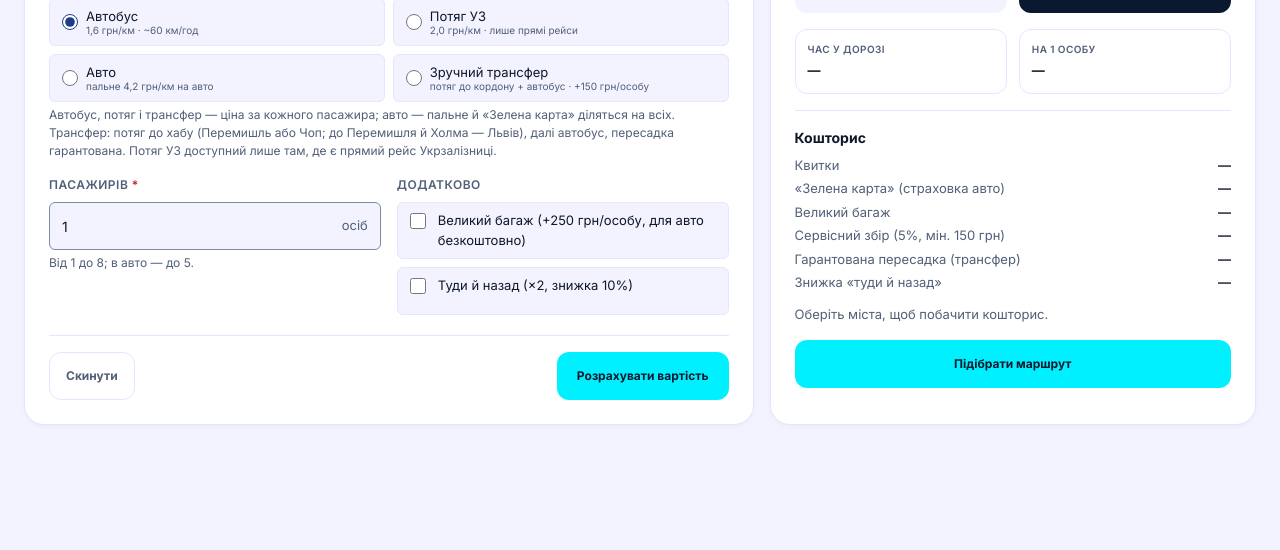
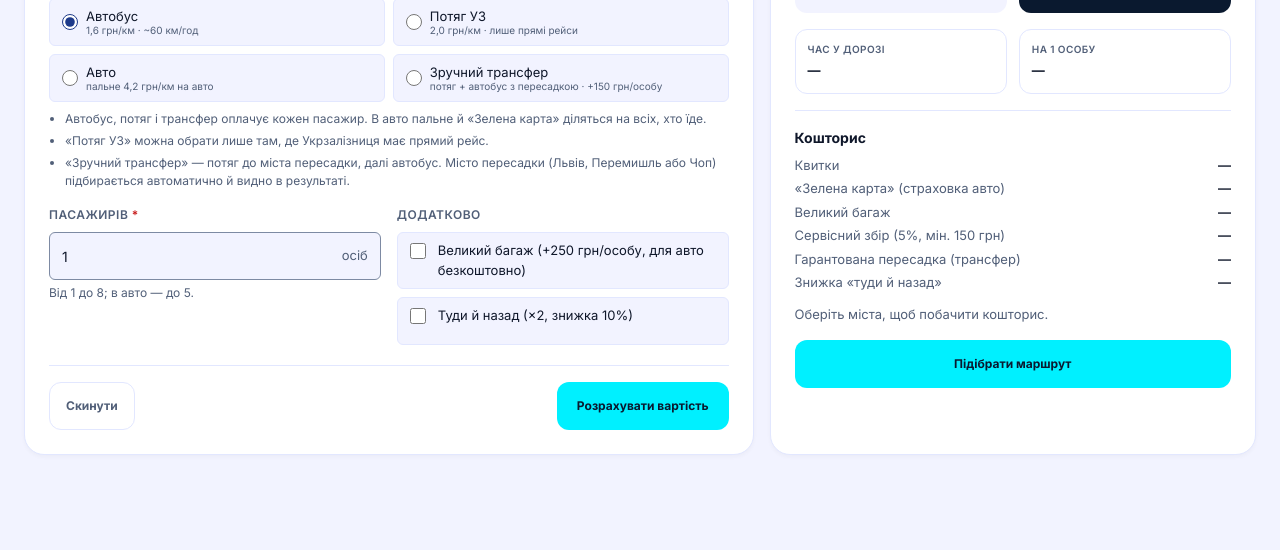
Before and after one commit to oxykode/WayUA, a website: page index.html in a window 1280 px wide. Shown: the part 1295-1845 px from the top of the page. Drawn offline with nearby package versions, Linux system fonts and the light colour scheme; some packages are replaced by stand-ins of ours; a script that the page names is missing.

Commit message:
copy: зрозуміліша підказка під вибором транспорту
Co-Authored-By: Claude Opus 5.5 <noreply@anthropic.com>

```diff
--- a/index.html
+++ b/index.html
@@ -200,10 +200,14 @@
                   </label>
                   <label class="flex min-h-12 cursor-pointer items-center gap-2 rounded-control border border-muted bg-page px-3 py-2 text-body-sm" for="trip-mode-transfer">
                     <input class="h-4 w-4 shrink-0 accent-brand-secondary" id="trip-mode-transfer" name="mode" type="radio" value="transfer">
-                    <span class="grid leading-tight"><span>Зручний трансфер</span><span class="text-caption text-copy-secondary">потяг до кордону + автобус · +150 грн/особу</span></span>
+                    <span class="grid leading-tight"><span>Зручний трансфер</span><span class="text-caption text-copy-secondary">потяг + автобус з пересадкою · +150 грн/особу</span></span>
                   </label>
                 </div>
-                <p class="mt-1 text-body-xs text-copy-secondary" id="trip-transport-hint">Автобус, потяг і трансфер — ціна за кожного пасажира; авто — пальне й «Зелена карта» діляться на всіх. Трансфер: потяг до хабу (Перемишль або Чоп; до Перемишля й Холма — Львів), далі автобус, пересадка гарантована. Потяг УЗ доступний лише там, де є прямий рейс Укрзалізниці.</p>
+                <ul class="mt-2 grid list-disc gap-1 pl-4 text-body-xs text-copy-secondary" id="trip-transport-hint">
+                  <li>Автобус, потяг і трансфер оплачує кожен пасажир. В авто пальне й «Зелена карта» діляться на всіх, хто їде.</li>
+                  <li>«Потяг УЗ» можна обрати лише там, де Укрзалізниця має прямий рейс.</li>
+                  <li>«Зручний трансфер» — потяг до міста пересадки, далі автобус. Місто пересадки (Львів, Перемишль або Чоп) підбирається автоматично й видно в результаті.</li>
+                </ul>
                 <p class="mt-1 hidden text-body-xs text-danger" id="trip-mode-error" role="alert"></p>
               </fieldset>
 
```
Also changed, not shown: css/tailwind.css.
